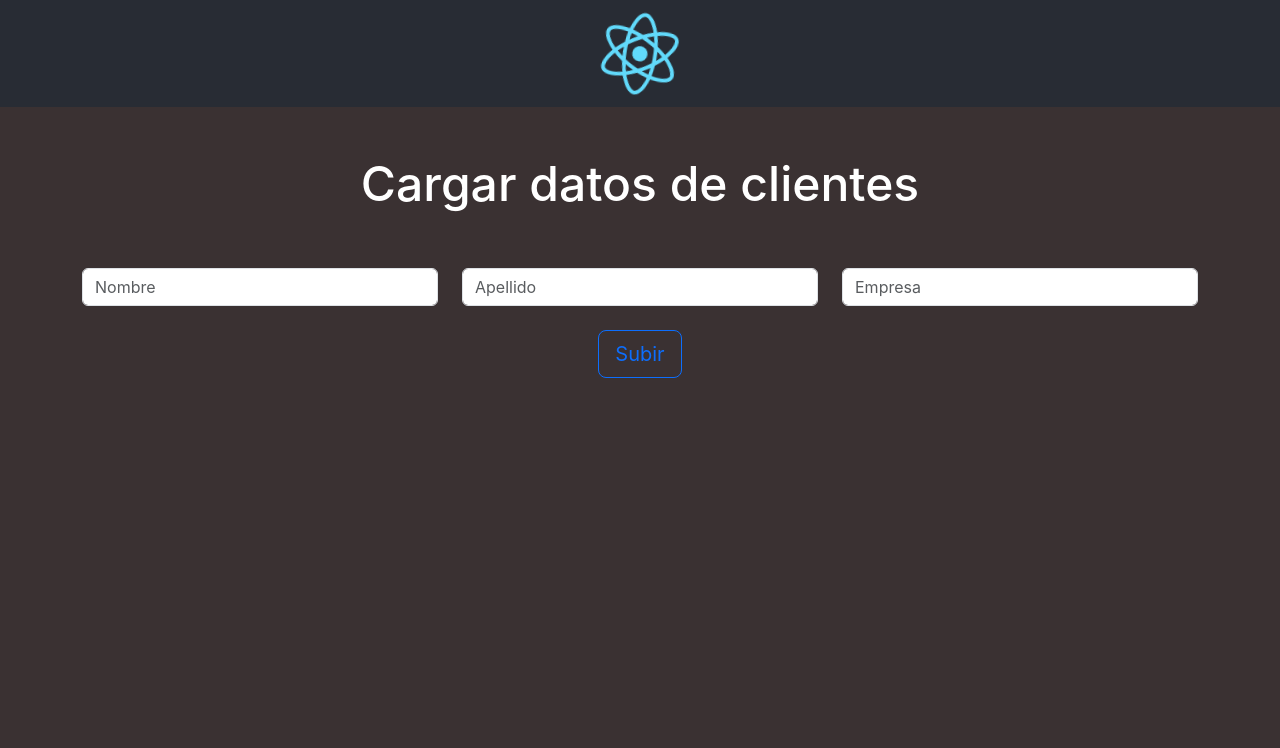
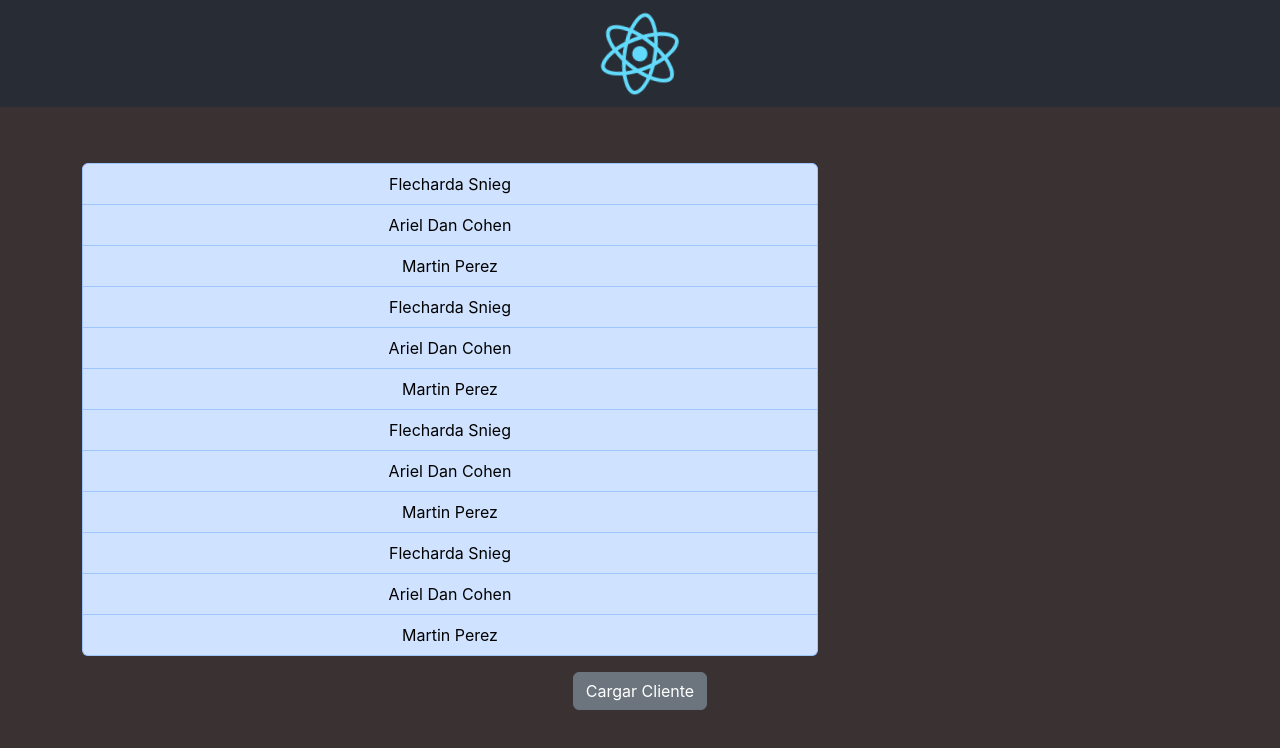
Before and after one commit to arielcn/MarcoCRM-Front, a React (Create React App) app: page / in a window 1280 px wide. Shown: the top 748 px of the page. Built offline with nearby package versions, Linux system fonts and the light colour scheme.

Commit message:
sin conexiones

```diff
--- a/src/App.js
+++ b/src/App.js
@@ -16,7 +16,7 @@ function App() {
         <img src={logo} className="App-logo" alt="logo" />
       </header>
       <body>
-        <CargarDatosC></CargarDatosC>
+        <ListadoCliente></ListadoCliente>
       </body>
     </div>
   );
--- a/src/Listas/ListadoCliente.js
+++ b/src/Listas/ListadoCliente.js
@@ -3,17 +3,18 @@ import axios from 'axios';
 import './ListadoCliente.css'
 
 const ListadoCliente = (props) => {
-    const [datos, setDatos] = useState([]);
+/*    const [datos, setDatos] = useState([]);
 
 useEffect(() => {
     axios.get('http://localhost:3001/')
       .then((response) => {
-        setDatos(response.data); //no se si está bien asi
+        setDatos(response.data);
       });
-  });
+  });*/
+
     return (
         <div className='container'>
-            <div class="row">
+            <div class="row mb-3">
                 <div class="col-8">
                     <div class="list-group" id="list-tab" role="tablist">
                         <a class="list-group-item list-group-item-primary" id="list-name-list" data-bs-toggle="list" href="#list-name" role="tab" aria-controls="list-name">Flecharda Snieg</a>
@@ -49,6 +50,7 @@ useEffect(() => {
                     </div>
                 </div>
             </div>
+            <button className="btn btn-secondary" type="submit">Cargar Cliente</button>
         </div>
     );
 };
```
